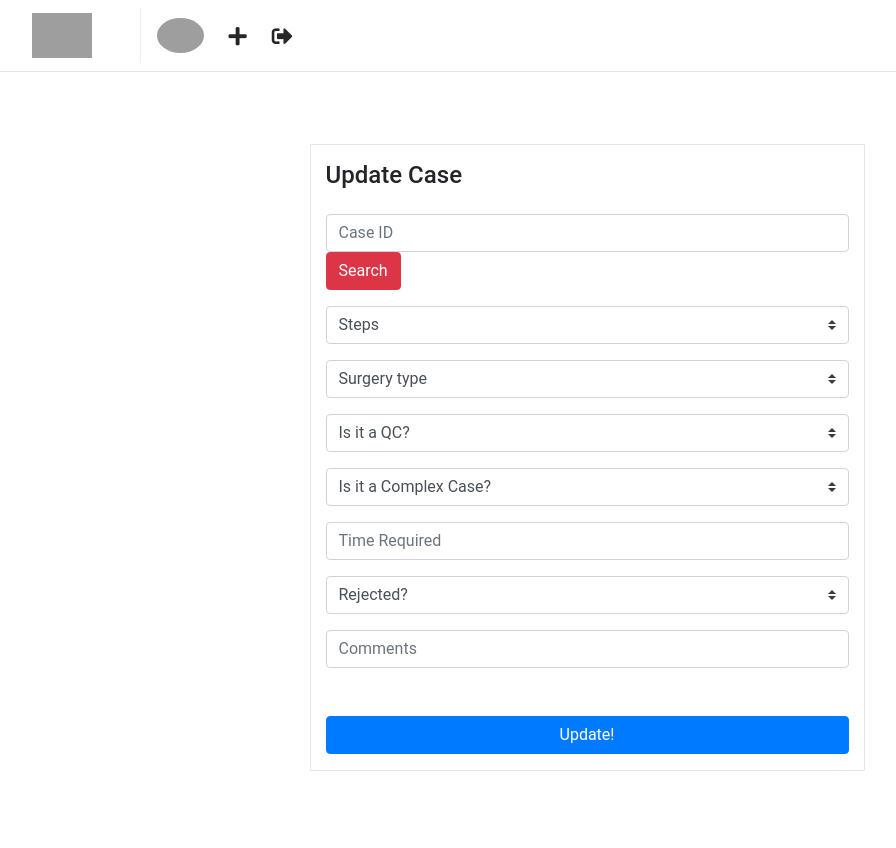
After one commit to Camilo-Quiceno/KPI_Project, a Django app: page /cases/updatecase/ in a window 1280 px wide. The commit adds this page. Shown: the whole page, without its empty margins (53-949 px from the left). Run offline with Django 3.2, Linux system fonts and the light colour scheme; a user stored in the database is signed in; some libraries are stand-ins or nearby versions; grey boxes are pictures that could not be loaded.

Commit message:
La vista de actualizar está funcional, pero no le identica al udusurio cuando la actualización no es satisfactoria

```diff
--- a/cases/forms.py
+++ b/cases/forms.py
@@ -5,6 +5,7 @@ from django import forms
 
 #models
 from cases.models import Case
+from cases import views
 
 class CaseForm(forms.ModelForm):
     """Post model form."""
--- a/cases/urls.py
+++ b/cases/urls.py
@@ -21,6 +21,11 @@ urlpatterns = [
         name='create'
     ),
     path(
+        route='cases/updatecase/',
+        view=views.CaseUpdateView.as_view(),
+        name='updatecase'
+    ),
+    path(
         route='cases/listcases/',
         view=views.CasesListView.as_view(),
         name='list'
--- a/cases/views.py
+++ b/cases/views.py
@@ -3,8 +3,9 @@
 #Django
 from django.views.generic import TemplateView
 from django.contrib.auth.mixins import LoginRequiredMixin
-from django.views.generic import CreateView,ListView
-from django.urls import reverse_lazy
+from django.views.generic import CreateView,ListView, UpdateView
+from django.urls import reverse_lazy, reverse
+from django import forms
 
 #Models
 from cases.models import Case
@@ -48,3 +49,38 @@ class CasesCreateView(LoginRequiredMixin, CreateView):
         context['user'] = self.request.user
         context['profile'] = self.request.user.profile
         return context
+
+class CaseUpdateView(LoginRequiredMixin,UpdateView):
+
+
+    template_name = "cases/updatecase.html"
+    model = Case
+    success_url = "/"
+    fields = (
+                'step',
+                'surgery_type',
+                'is_qc',
+                'is_complex',
+                'is_rejected',
+                'time',
+                'comments'
+        )
+
+
+
+    def get_object(self):
+
+        case = self.request.POST.get('case_id')
+        if case == None or case =='':
+            case_id = self.request.user
+        else:
+            case_id = Case.objects.filter(case_id=case).exists()
+            if case_id:
+                case_id = Case.objects.get(case_id=case)
+                user = case_id.user.username
+                user2=str(self.request.user)
+                if user != user2:
+                    case_id=self.request.user
+            else:
+                case_id = self.request.user
+        return case_id
--- a/static/css/main2.css
+++ b/static/css/main2.css
@@ -53,3 +53,7 @@ html, body {
     padding-bottom: 3em;
     padding-top: 3em;
 }
+
+#search-button {
+    padding-top: 3em;
+}
--- a/templates/cases/feed.html
+++ b/templates/cases/feed.html
@@ -23,9 +23,9 @@
                     <button  class="btn btn-primary btn-block mt-5" type="submit">Create case</button>
                 </div>
             </form>
-            <form action="{% url "cases:create" %}">
+            <form action="{% url "cases:updatecase" %}">
                 <div class="row">
-                    <button  class="btn btn-primary btn-block mt-5" type="submit">Report rejection</button>
+                    <button  class="btn btn-primary btn-block mt-5" type="submit">Update Case</button>
                 </div>
             </form>
             <form action="{% url "cases:list" %}">
--- /dev/null
+++ b/templates/cases/updatecase.html
@@ -0,0 +1,134 @@
+{% extends "base.html" %}
+
+{% block head_content %}
+    <title>Update Case</title>
+{% endblock %}
+<!DOCTYPE html>
+{% block container %}
+
+    <div class="container">
+        <div class="row justify-content-md-center">
+            <div class="col-6 pt-3 pb-3" id="profile-box">
+                <h4 class="mb-4">Update Case</h4>
+
+                <form method="POST" enctype="multipart/form-data">
+                    {% csrf_token %}
+
+                    {{ message }}
+                    <input type="hidden" name="user" value="{{ user.pk}}" />
+                    <input type="hidden" name="profile" value="{{ profile.pk }}"/>
+
+                    {# Website field #}
+                    <div class="form-group">
+                        <input
+                            required
+                            class="form-control {% if form.case_id.errors %}is-invalid{% endif %}"
+                            type="text"
+                            name="case_id"
+                            id="case_ids"
+                            placeholder="Case ID"
+                            onkeyup="this.value = this.value.toUpperCase();"
+                        >
+
+                        <div class="invalid-feedback">
+                            {% for error in form.case_id.errors %}{{ error }}{% endfor %}
+                        </div>
+                        <button  href="{% url 'cases:list' %}" type="submit" class="btn btn-danger" >Search</button>
+                    </div>
+
+                    <div class="form-group">
+                        <select
+                            required
+                            class="browser-default custom-select"
+                            name="step"
+
+                        >
+                            <option selected="">Steps</option>
+                            <option value="Segmentation">Segmentation</option>
+                            <option value="Desing">Desing</option>
+                        </select>
+                        <div class="invalid-feedback">
+                            {% for error in form.caseid.errors %}{{ error }}{% endfor %}
+                        </div>
+                    </div>
+
+                    <div class="form-group">
+                        <select
+                            class="browser-default custom-select"
+                            name="surgery_type"
+                        >
+                            <option selected="">Surgery type</option>
+                            <option value="Orthognatic">Orthognatic</option>
+                            <option value="Reconstruction">Reconstruction</option>
+                            <option value="PSI">PSI</option>
+                            <option value="Other">Other</option>
+                        </select>
+
+                    </div>
+
+                    <div class="form-group">
+                        <select
+                            class="browser-default custom-select"
+                            name="is_qc"
+                        >
+                            <option selected="">Is it a QC?</option>
+                            <option value="True">YES</option>
+                            <option value="False">NO</option>
+                        </select>
+                    </div>
+
+                    <div class="form-group">
+                        <select
+                            class="browser-default custom-select"
+                            name="is_complex"
+                        >
+                            <option selected="">Is it a Complex Case?</option>
+                            <option value="True">YES</option>
+                            <option value="False">NO</option>
+                        </select>
+                    </div>
+
+                    <div class="form-group">
+                        <input
+                            class="form-control {% if form.time.errors %}is-invalid{% endif %}"
+                            type="number"
+                            name="time"
+                            placeholder="Time Required"
+                        >
+
+                        <div class="invalid-feedback">
+                            {% for error in form.time.errors %}{{ error }}{% endfor %}
+                        </div>
+                    </div>
+
+                    <div class="form-group">
+                        <select
+                            class="browser-default custom-select"
+                            name="is_rejected"
+                        >
+                            <option selected="">Rejected?</option>
+                            <option value="True">YES</option>
+                            <option value="False">NO</option>
+                        </select>
+                    </div>
+
+                    <div class="form-group">
+                        <input
+                            class="form-control {% if form.comments.errors %}is-invalid{% endif %}"
+                            type="text"
+                            name="comments"
+                            placeholder="Comments"
+                        >
+                        <div class="invalid-feedback">
+                            {% for error in form.caseid.errors %}{{ error }}{% endfor %}
+                        </div>
+                    </div>
+
+
+                    <button type="submit" class="btn btn-primary btn-block mt-5">Update!</button>
+                </form>
+            </div>
+        </div>
+    </div>
+
+{% endblock %}
```
Also changed, not shown: cases/models.py (line endings or trailing spaces), db.sqlite3.
